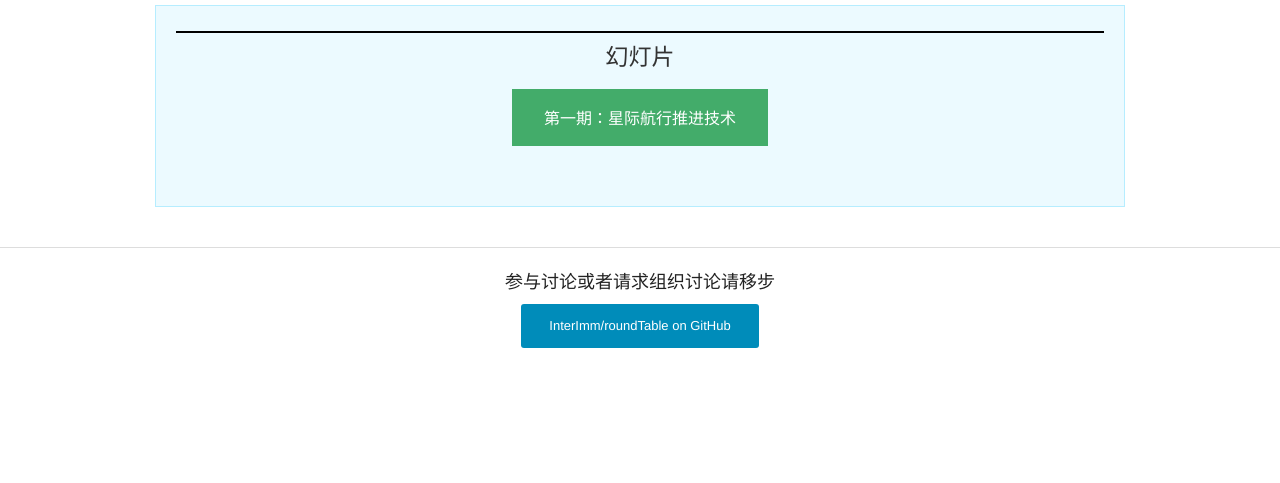
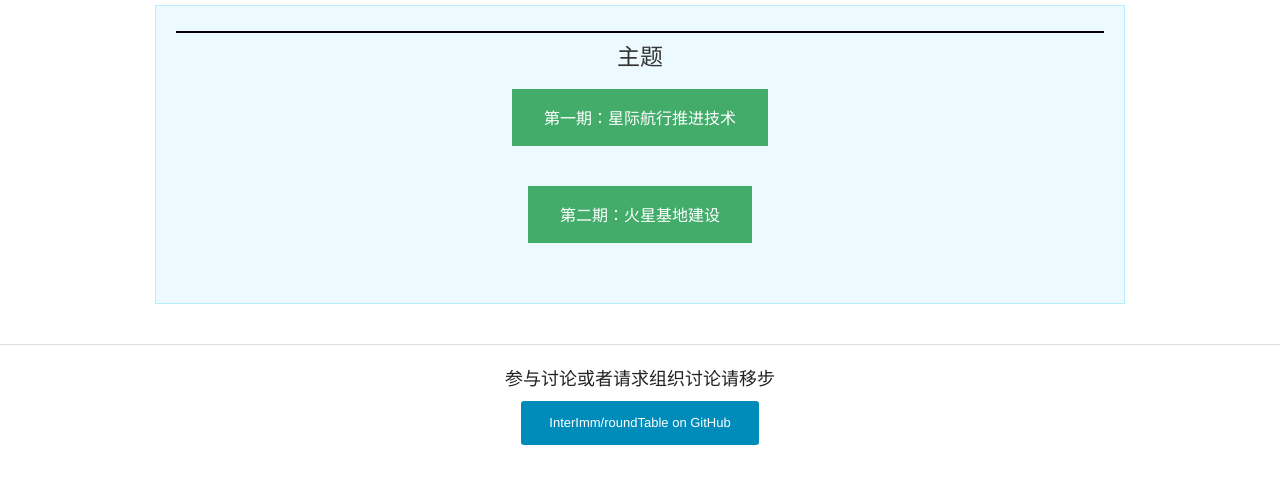
Before and after one commit to InterImm/roundTable, a plain HTML site: page index.html in a window 1280 px wide. Shown: the part 163-646 px from the top of the page. Drawn offline with Linux system fonts and the light colour scheme.

Commit message:
second meet up

```diff
--- a/index.html
+++ b/index.html
@@ -72,9 +72,11 @@
 
 
                 <div style="border-top:2px solid black;margin-top:5px;padding-top:10px;">
-                    <h4 class="center">幻灯片</h4>
+                    <h4 class="center">主题</h4>
 <p class="center" style="margin-top:20px;">
-    <a href="./archive/propulsion/slides/index.html" class="medium success button">第一期：星际航行推进技术</a>
+    <a href="./archive/propulsion/slides/index.html" class="medium success button">第一期：星际航行推进技术</a></p>
+    <p class="center" style="margin-top:20px;">
+      <a href="https://github.com/InterImm/InterImmBook/issues/31" class="medium success button" target="_blank">第二期：火星基地建设</a>
 </p>
 
                     </div>
```
Also changed, not shown: .brackets.json (added).
